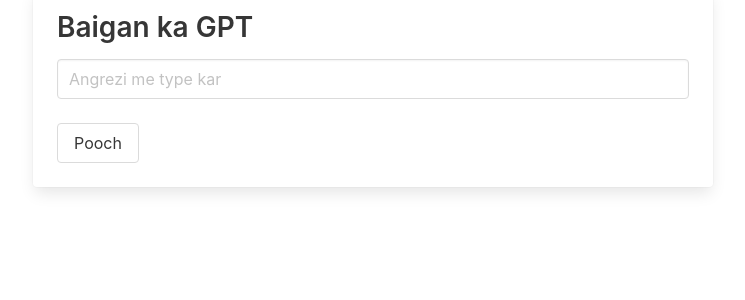
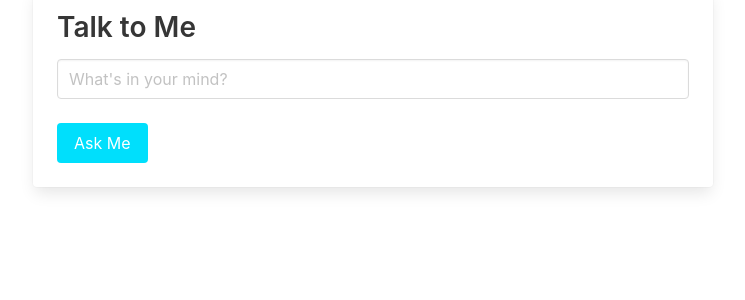
Before and after one commit to yaseenferoz/gpt-fun, an Angular app: page / in a window 1280 px wide. Shown: the top 300 px of the page, without its empty margins (267-1012 px from the left). Built offline with nearby package versions, Linux system fonts and the light colour scheme.

Commit message:
adding senful text

```diff
--- a/src/app/app.component.css
+++ b/src/app/app.component.css
@@ -178,3 +178,6 @@
 .answer-resp {
 	background-color: #00DFFC;
 }
+.is-info {
+	background-color: #00DFFC;
+}
--- a/src/app/app.component.html
+++ b/src/app/app.component.html
@@ -4,17 +4,17 @@
       <div class="card-content">
 
         <div class="content">
-          <h2>Baigan ka GPT</h2>
+          <h2 class="">Talk to Me</h2>
 
-          <input class="input" #titleInput type="text" placeholder="Angrezi me type kar">
+          <input class="input" #titleInput type="text" placeholder="What's in your mind?">
 
         </div>
-        <button type="submit" class="button"  (click)="generateResult(titleInput.value)">Pooch</button>
+        <button type="submit" class="button is-info"  (click)="generateResult(titleInput.value)">Ask Me</button>
 
 
       </div>
       <div  *ngIf="(!gptAns && mySearch.text)" >
-        <h4 style="text-align: center; color:#00DFFC ;">Sabar Karo zara</h4>
+        <h4 style="text-align: center; color:#00DFFC ;">Be Patient</h4>
         <svg class="bike" viewBox="0 0 48 30" width="48px" height="30px">
           <g fill="none" stroke="currentColor" stroke-linecap="round" stroke-linejoin="round" stroke-width="1">
             <g transform="translate(9.5,19)">
--- a/src/app/app.component.ts
+++ b/src/app/app.component.ts
@@ -8,7 +8,7 @@ import { GptService } from './gpt.service';
   styleUrls: ['./app.component.css']
 })
 export class AppComponent {
-  title = 'baiganKaGPT';
+  title = 'Talk To Machine';
   searchTerm!: String;
   gptAns= "";
   myInputText!: string;
--- a/src/index.html
+++ b/src/index.html
@@ -2,7 +2,7 @@
 <html lang="en">
 <head>
   <meta charset="utf-8">
-  <title>BaiganKaGPT</title>
+  <title>Talk to Me</title>
   <base href="/">
   <meta name="viewport" content="width=device-width, initial-scale=1">
   <link rel="icon" type="image/x-icon" href="favicon.ico">
```
